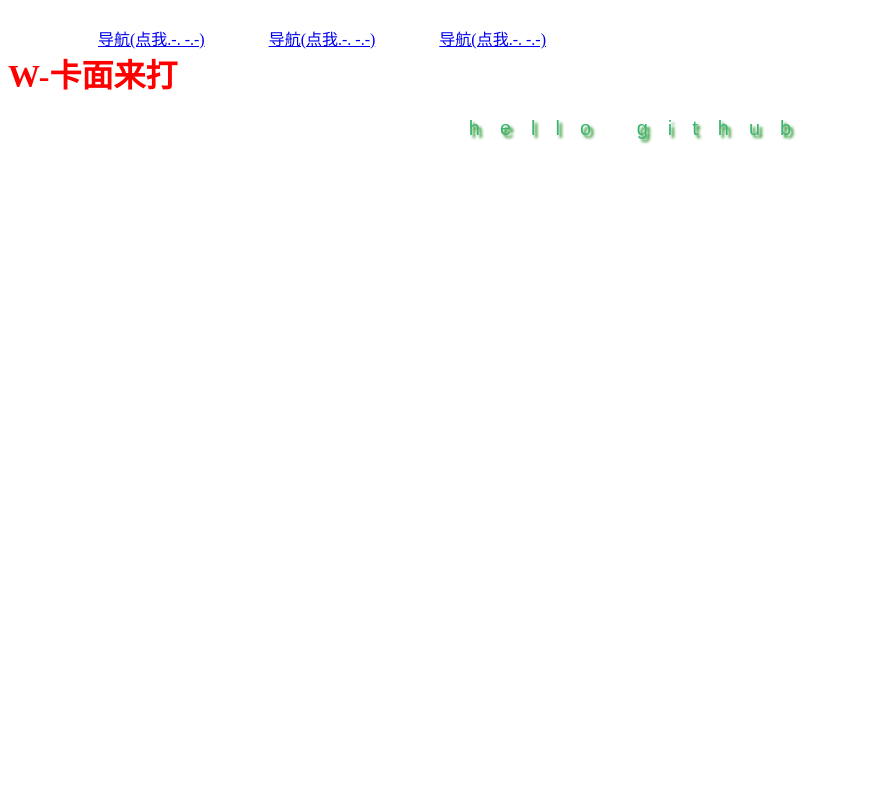
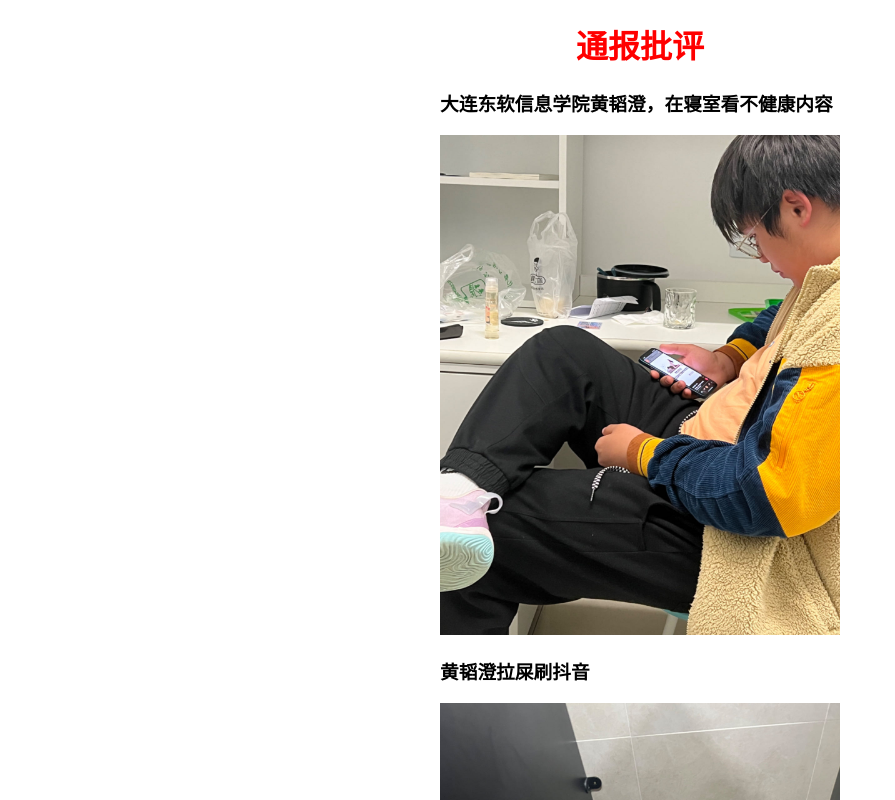
Before and after one commit to keliesc/keliesc.github.io, a plain HTML site: page index.html in a window 1280 px wide. Shown: the top 800 px of the page, without its empty margins (0-895 px from the left). Drawn offline with Linux system fonts and the light colour scheme.

Commit message:
Update index.html

```diff
--- a/index.html
+++ b/index.html
@@ -3,45 +3,32 @@
 <head>
     <meta charset="UTF-8">
     <title>W的小破站</title>
-  <style>
-      ul{
-                               position: fixed;
-				top: 0px;
-				width: 100%;
-      }
-      .navigation{
-                               padding:10px;
-				padding-left: 50px;
-				align-items: center;
-				display: inline-block;
-      }
-      .navigation:hover{
-       background: blue;
-            color: white;
-            text-decoration-line: underline;
-      }
-    h1{
-	    	margin-top: 50px;
-color:red;
-    }
-    p{
-     font-size: 20px;
-            text-align: center;
-            letter-spacing: 1em;
-            font-family: "宋体", sans-serif;
-            color: mediumseagreen;
-            text-shadow: 3px 3px 3px #008000;
-    }
-  </style>
+    <style>
+.head{
+    text-align: center;
+    color: red;
+}
+img{
+    width: 400px;
+    height: 500px;
+}
+.cation{
+    width: 400px;
+
+    margin-right: auto;
+    margin-left: auto;
+}
+    </style>
 </head>
 <body>
-    <ul>
-        <li class="navigation"><a href="next.html">导航(点我.-. -.-)</a></li>
-         <li class="navigation"><a href="next.html">导航(点我.-. -.-)</a></li>
-         <li class="navigation"><a href="next.html">导航(点我.-. -.-)</a></li>
-    </ul>
-  <h1>W-卡面来打</h1>
 
-<P>hello github</P>
+<h1 class="head">通报批评</h1>
+<div class="cation">
+    <h3>  大连东软信息学院黄韬澄，在寝室看不健康内容</h3>
+    <img src="ht.jpg">
+    <h3>黄韬澄拉屎刷抖音</h3>
+    <img src="ht2.jpg">
+</div>
+
 </body>
 </html>
```
